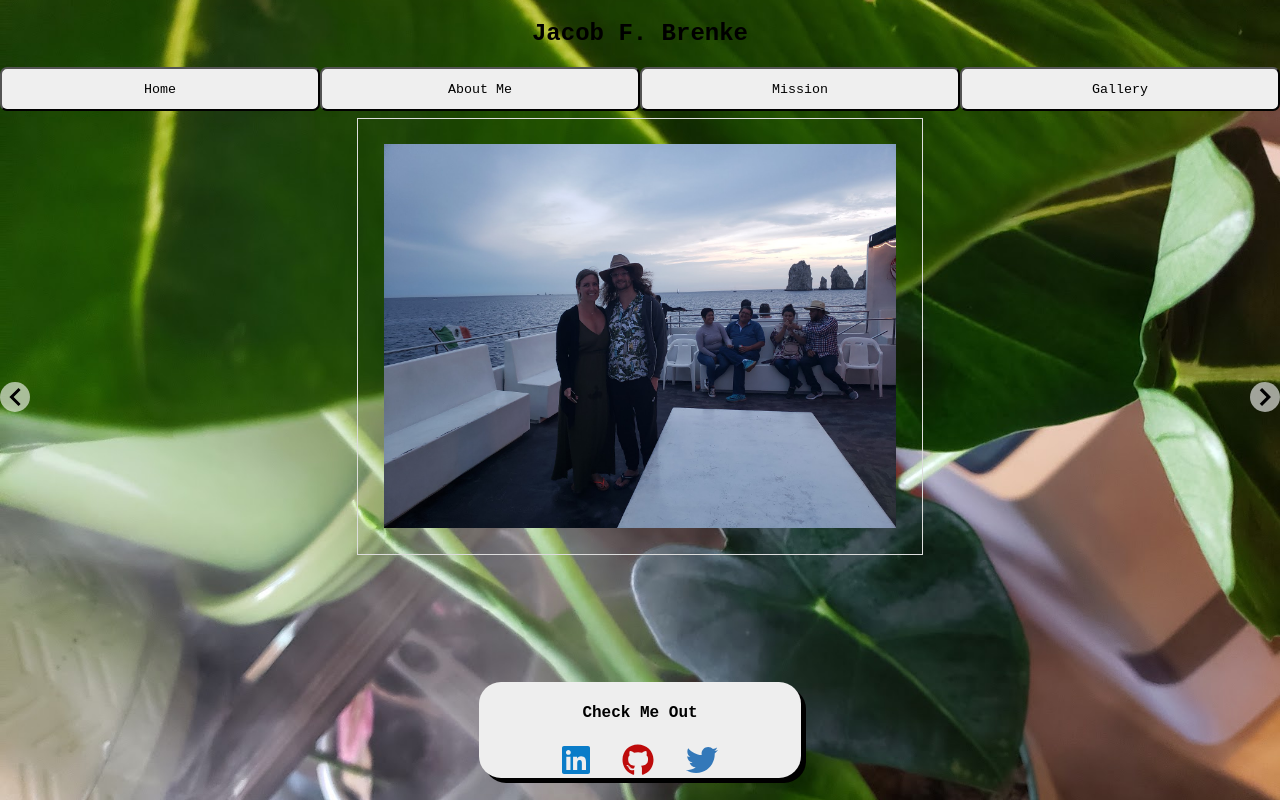
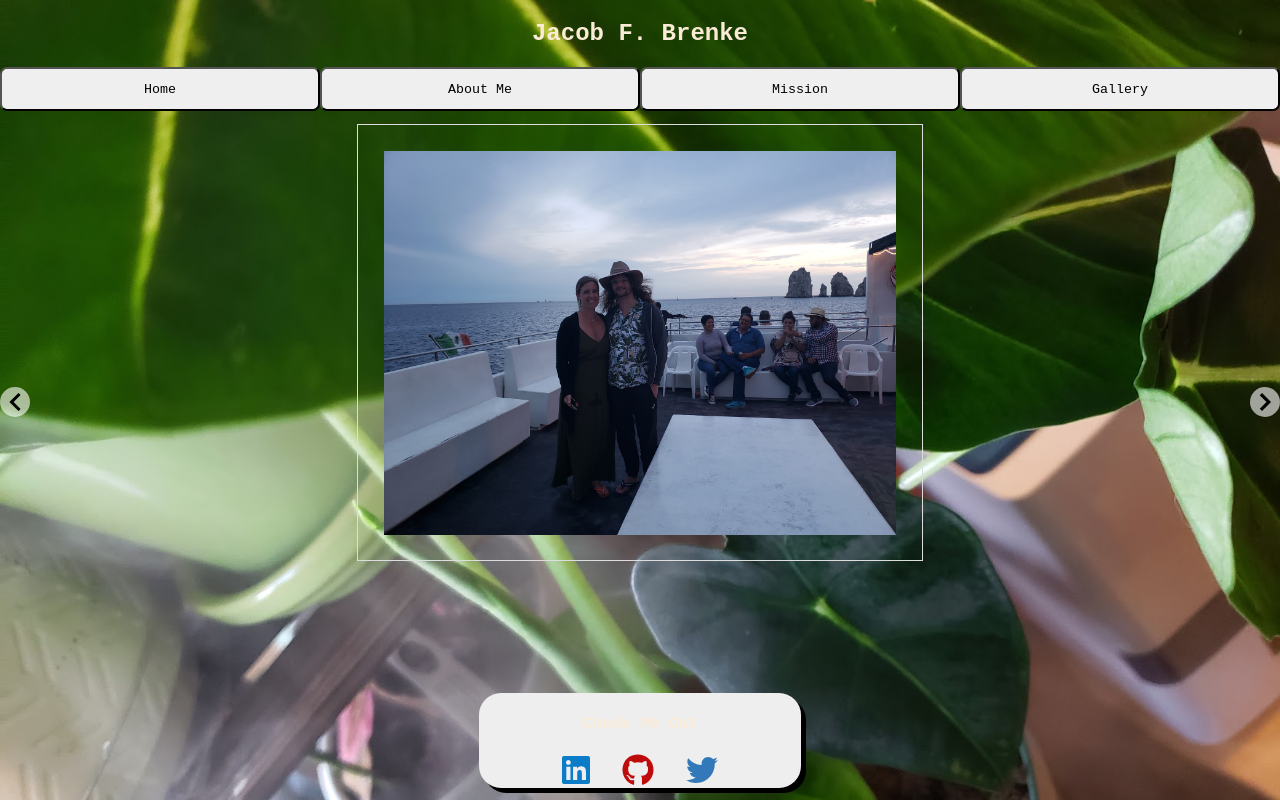
Before and after one commit to Bluemooses/Jacob-Brenke-Web-Page, a React (Create React App) app: page /gallery in a window 1280 px wide. Built offline with nearby package versions, Linux system fonts and the light colour scheme.

Commit message:
MARGIN MATTERS

```diff
--- a/src/Components/Header/Header.scss
+++ b/src/Components/Header/Header.scss
@@ -5,10 +5,12 @@
   image-orientation: center;
   float: right;
 }
-
+.Header {
+  color: antiquewhite;
+}
 .heading h3 {
-  color: black;
+  color: antiquewhite;
 }
 .heading h4 {
-  color: black;
+  color: antiquewhite;
 }
--- a/src/Components/Slideshow/Slideshow.scss
+++ b/src/Components/Slideshow/Slideshow.scss
@@ -22,7 +22,9 @@
   padding: 2%;
   max-width: 40%;
   height: auto;
-  margin-top: .5%;
+  margin-top: 1%;
+  margin-bottom: .6%;
+
 }
 .each-fade {
   display: flex;
```
